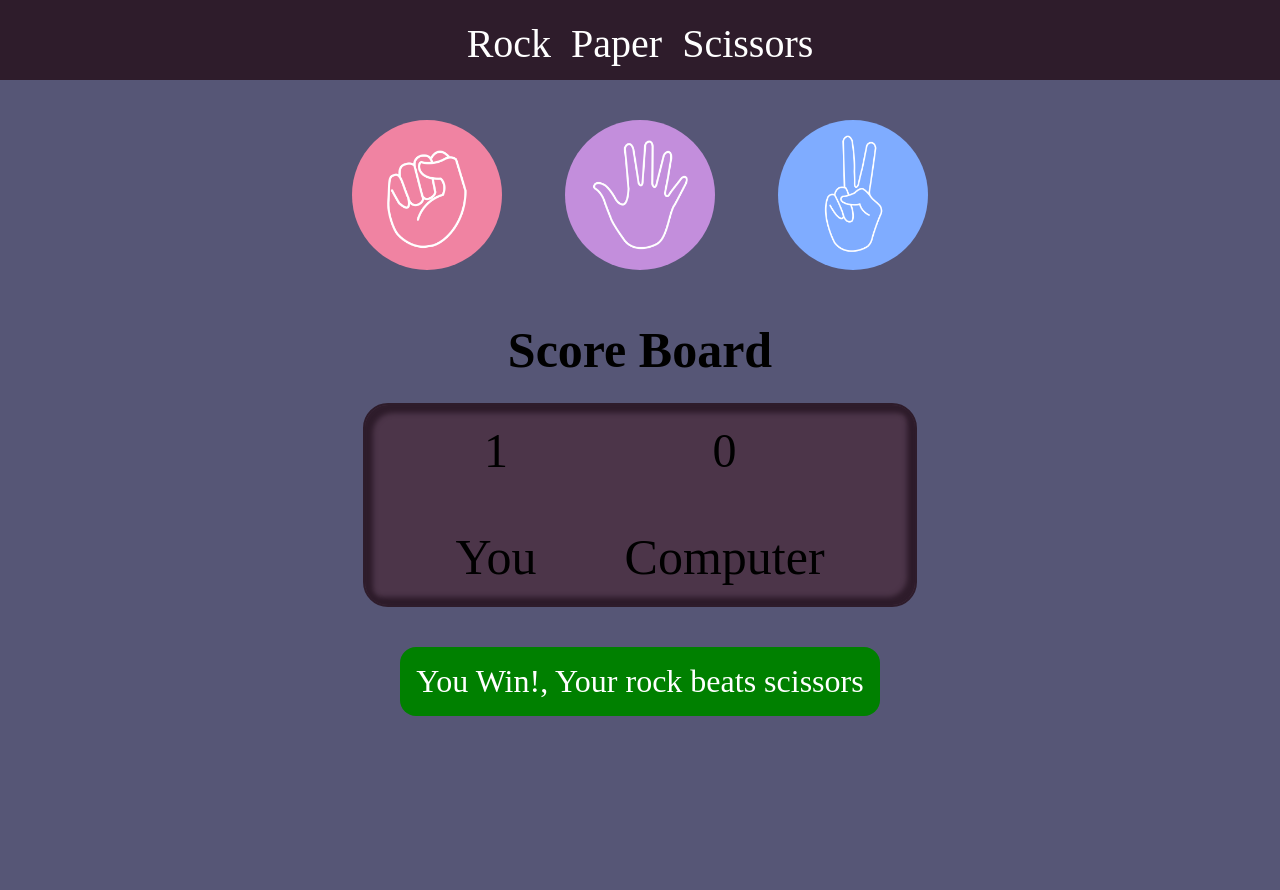
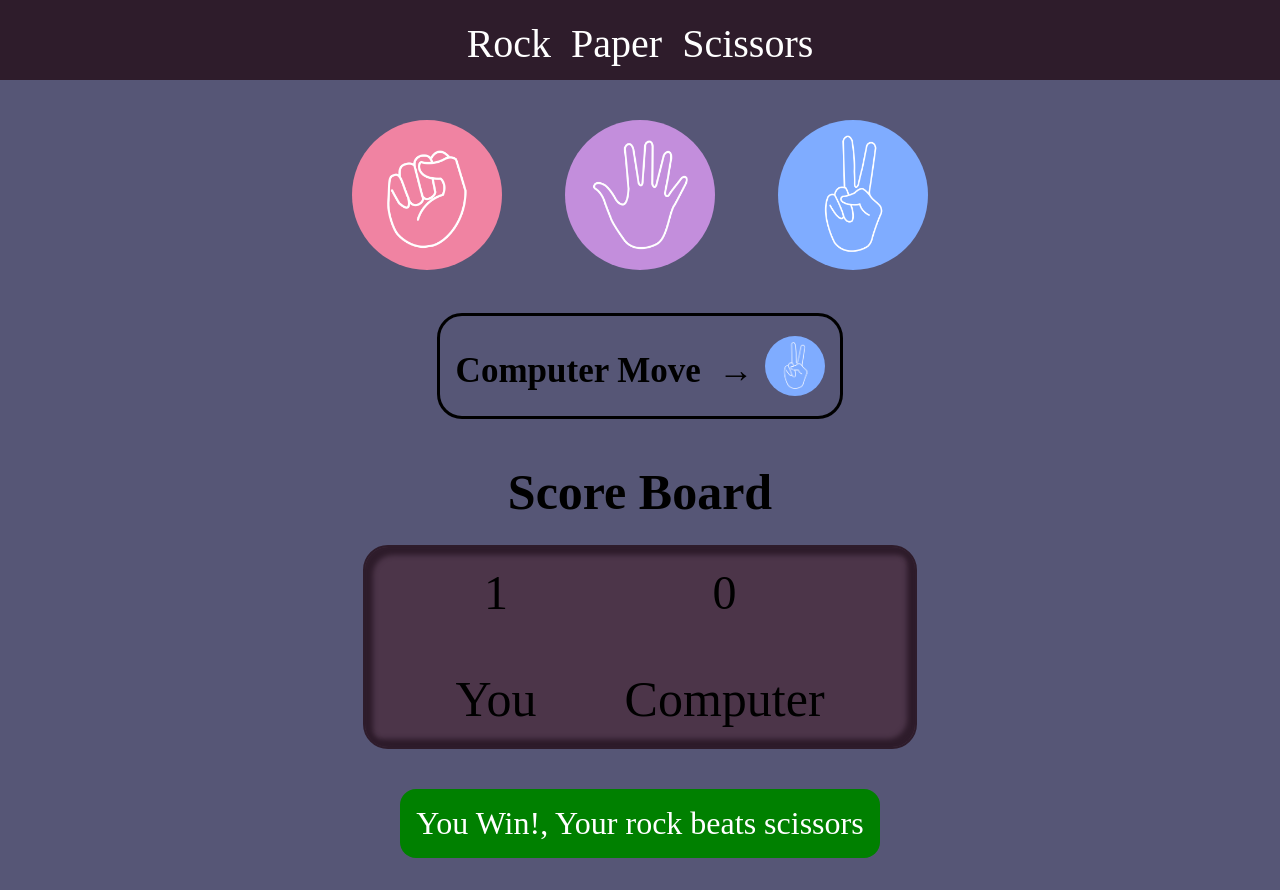
Before and after one commit to AryanRajput5772/Rock-paper-and-scissors-game, a plain HTML site: page index.html in a window 1280 px wide. Both pictures are taken after a click on the element 427 px from the left and 194 px from the top of the page. Before the commit the page ends 800 px from the top, so only its background shows below. Drawn offline with Linux system fonts and the light colour scheme.

Commit message:
Added a new feature of 'computer move'

```diff
--- a/app.js
+++ b/app.js
@@ -7,10 +7,31 @@ const msg = document.querySelector("#msg");
 const userScorePara = document.querySelector("#user-score");
 const compScorePara = document.querySelector("#comp-score");
 
+const rockImg = document.querySelector(".rock");
+const paperImg = document.querySelector(".paper");
+const scissorsImg = document.querySelector(".scissors");
+
+const showCompChoice = (compChoice) => {
+  if (compChoice == "rock") {
+    scissorsImg.style.display = "none";
+    paperImg.style.display = "none";
+    rockImg.style.display = "inline";
+  } else if (compChoice == "paper") {
+    rockImg.style.display = "none";
+    scissorsImg.style.display = "none";
+    paperImg.style.display = "inline";
+  } else if (compChoice == "scissors") {
+    rockImg.style.display = "none";
+    paperImg.style.display = "none";
+    scissorsImg.style.display = "inline";
+  }
+};
+
 const genCompChoice = () => {
   const options = ["rock", "paper", "scissors"];
   const randNum = Math.floor(Math.random() * 3);
   let compChoice = options[randNum];
+  showCompChoice(compChoice);
   return compChoice;
 };
 
--- a/index.html
+++ b/index.html
@@ -8,6 +8,7 @@
   </head>
   <body>
     <h1>Rock &nbsp;Paper&nbsp; Scissors</h1>
+
     <div class="choices">
       <div class="choice" id="rock">
         <img src="./images/rock.png" alt="Rock image" />
@@ -19,6 +20,22 @@
         <img src="./images/scissors.png" alt="Scissors image" />
       </div>
     </div>
+    <br />
+    <br />
+
+    <div class="container">
+      <div class="compinfo">
+        <p class="para">Computer Move&nbsp; &#x2192;</p>
+        &nbsp; &nbsp;
+        <img class="rock" src="./images/rock.png" alt="Rock image" />
+        <img class="paper" src="./images/paper.png" alt="Paper image" />
+        <img
+          class="scissors"
+          src="./images/scissors.png"
+          alt="Scissors image" />
+      </div>
+    </div>
+
     <br /><br />
     <h4>Score Board</h4>
     <div class="scored">
--- a/style.css
+++ b/style.css
@@ -105,3 +105,60 @@ h4 {
   margin-bottom: 0.5rem;
   margin-top: 0.5rem;
 }
+
+.comp-choice {
+  font-size: 2rem;
+}
+
+.para {
+  margin-left: 1px;
+  font-size: 2rem;
+  font-weight: 800;
+  font-family: pristina;
+  font-size: 35px;
+}
+
+.rock,
+.paper,
+.scissors {
+  display: flex;
+  flex-direction: column;
+}
+
+.compinfo {
+  height: 100px;
+  width: 400px;
+  display: flex;
+  justify-content: center;
+  text-align: center;
+  border-radius: 25px;
+  border: 3px solid black;
+}
+
+.rock,
+.paper,
+.scissors {
+  height: 60px;
+  width: 60px;
+  object-fit: cover;
+  margin-top: 20px;
+}
+
+.rock {
+  display: none;
+}
+
+.paper {
+  display: none;
+}
+
+.scissors {
+  display: none;
+}
+
+.container {
+  display: flex;
+
+  justify-content: center;
+  text-align: center;
+}
```
